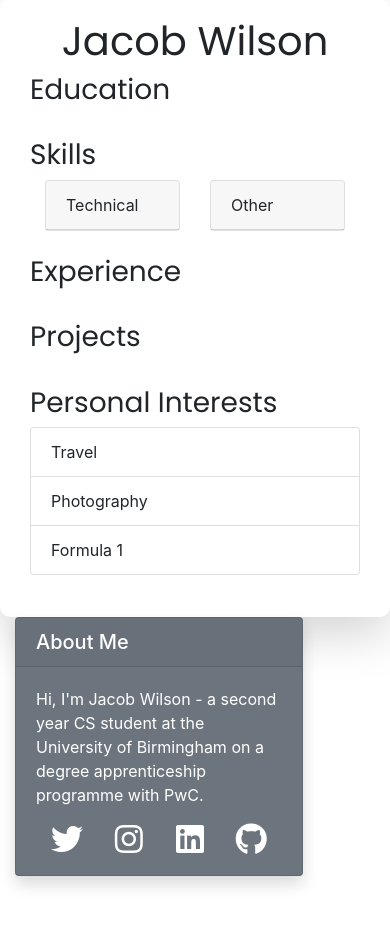
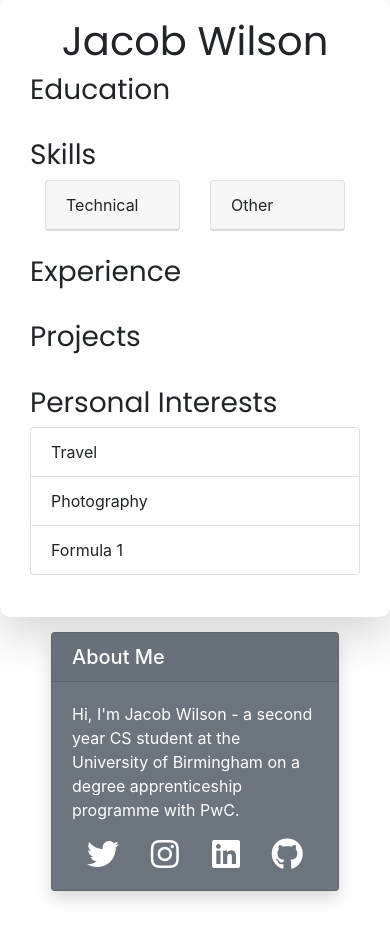
Before and after one commit to jac0bwilson/bridging-coursework, a Django app: page /cv/ in a window 390 px wide. Shown: the part 75-1006 px from the top of the page. Before the commit the page ends 962 px from the top, so only its background shows below. Run offline with Django 3.2, Linux system fonts and the light colour scheme; data that the repository does not hold is empty; parts of the project's set-up code (start-up, migrations or seed data) failed here and were passed over; some libraries are stand-ins or nearby versions.

Commit message:
Fixed wonky mobile layout

```diff
--- a/templates/base.html
+++ b/templates/base.html
@@ -16,7 +16,7 @@
 
         <div class="container" style="margin-top: 50px;">
             <div class="row justify-content-center">
-                <div class="col-md-8 left shadow-lg" style="border-radius: 10px; padding-top: 17.5px; padding-bottom: 17.5px;">
+                <div class="col-md-8 left shadow-lg" style="border-radius: 10px; padding-top: 17.5px; padding-bottom: 17.5px; margin-bottom: 15px;">
                     {% block content %}
                     {% endblock %}
                 </div>
--- a/templates/sidebar.html
+++ b/templates/sidebar.html
@@ -1,6 +1,6 @@
 {% block sidebar %}
-<div class="col-md-4 float-right">
-    <div class="card text-white bg-secondary mb-3 shadow" style="max-width: 18rem;">
+<div class="col-md-4">
+    <div class="card text-white bg-secondary mb-3 shadow mx-auto" style="max-width: 18rem;">
         <h5 class="card-header">About Me</h5>
         <div class="card-body">
             <p class="card-text">
```
